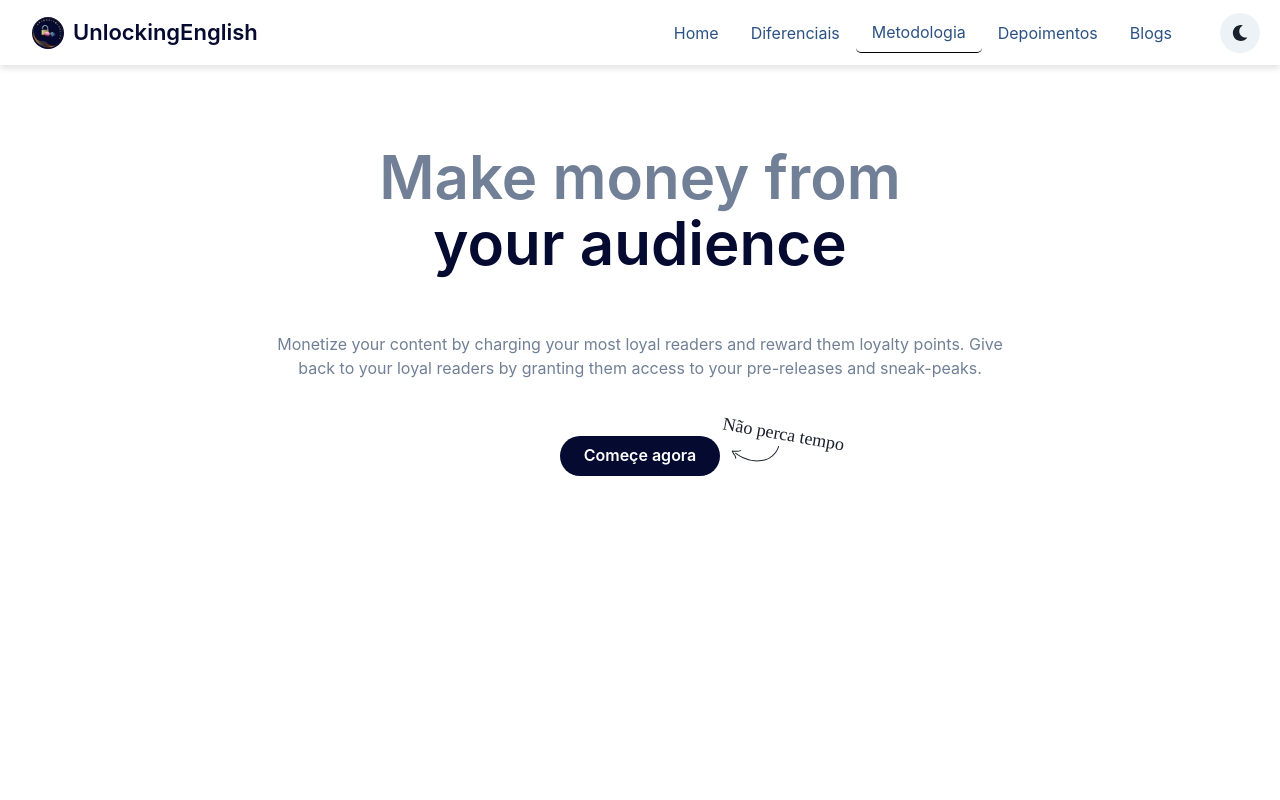
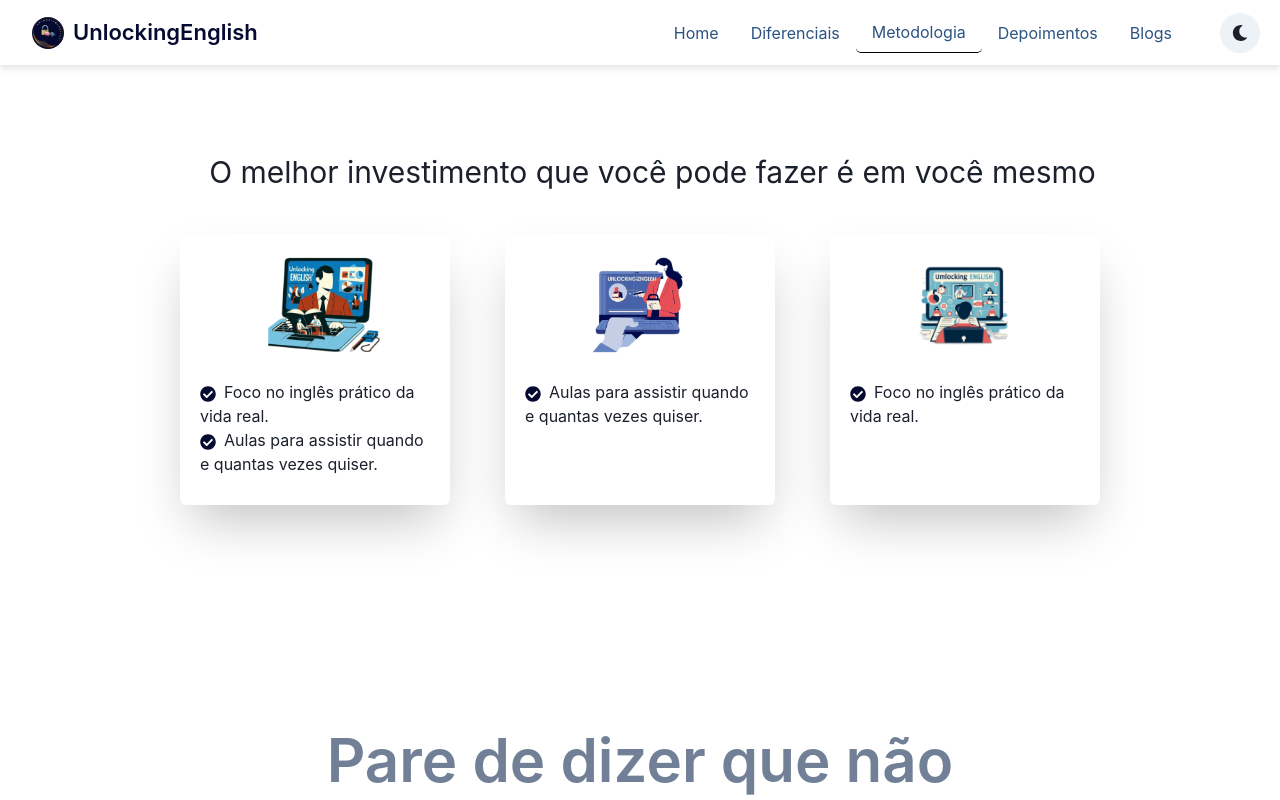
Before and after one commit to FelipeRodrigues07/web-UnlockingEnglish, a Next.js app: page /metodologia in a window 1280 px wide. Shown: the top 800 px of the page. Built offline with nearby package versions, Linux system fonts and the light colour scheme.

Commit message:
fiz atualizações na pege metodologias

```diff
--- a/src/components/Section.tsx
+++ b/src/components/Section.tsx
@@ -86,6 +86,7 @@ export default function Section() {
               fontWeight={"normal"}
               px={6}
               leftIcon={<PlayIcon h={4} w={4} color={"gray.300"} />}
+              display={{ base: "none", md: "flex" }}
             >
               Saiba mais
             </Button>
--- a/src/components/Sidebar.tsx
+++ b/src/components/Sidebar.tsx
@@ -65,7 +65,7 @@ function SidebarNav() {
         </ChakraLink>
         <ChakraLink
           onClick={() => {
-            router.push("/about");
+            router.push("/metodologia");
           }}
           _hover={{ bg: "gray.100" }} // underline é para efeito
           px="4"
--- a/src/components/Skills.tsx
+++ b/src/components/Skills.tsx
@@ -25,9 +25,9 @@ function Skills() {
       <Flex
         w="100%"
         justifyContent="center"
-        mt={{ base: "70px", sm: "70px", md: "100px", lg: "150px" }}
+        mt={{ base: "100px", sm: "70px", md: "100px", lg: "150px" }}
       >
-        <Text fontSize={{ base: "22px", sm: "40px", md: "50px", lg: "30px" }}>
+        <Text fontSize={{ base: "22px", sm: "40px", md: "50px", lg: "30px" }} ml={{base: "25px"}}>
           O melhor investimento que você pode fazer é em você mesmo
         </Text>
       </Flex>
@@ -103,11 +103,11 @@ function Skills() {
           >
             <CardBody>
               <Image
-                src="/converstion5.png"
+                src="/corversation3.png"
                 h="100px"
                 alt="image not available"
                 borderRadius="lg"
-                ml="65px"
+                ml="25px"
               />
               <List textAlign="start" mt="25px">
                 <ListItem>
--- a/src/pages/index.tsx
+++ b/src/pages/index.tsx
@@ -16,7 +16,6 @@ export default function Home() {
     <Flex direction="column" mt="0">
       <Header />
       <Section />
-      <Skills />
       <Prof />
       <Questions />
       <Footer />
--- a/src/pages/metodologia.tsx
+++ b/src/pages/metodologia.tsx
@@ -13,7 +13,7 @@ import {
   useColorMode,
 } from "@chakra-ui/react";
 import Header from "@/components/Header";
-
+import Skills from "@/components/Skills";
 const Arrow = createIcon({
   displayName: "Arrow",
   viewBox: "0 0 72 24",
@@ -34,7 +34,8 @@ function metodologias() {
   return (
     <Flex direction="column" mt="0">
       <Header />
-      <Container maxW={"3xl"}>
+      <Skills/>
+      <Container maxW={"3xl"} mt="78px">
         <Stack
           as={Box}
           textAlign={"center"}
@@ -47,9 +48,9 @@ function metodologias() {
             lineHeight={"110%"}
             color={isDark ? "#ffffff" : "gray.500"}
           >
-            Make money from <br />
+            Pare de dizer que não <br />
             <Text as={"span"} color={isDark ? "#ffffff" : "#050A30"}>
-              your audience
+              é bom em aprender!
             </Text>
           </Text>
           <Text color={"gray.500"}>
```
